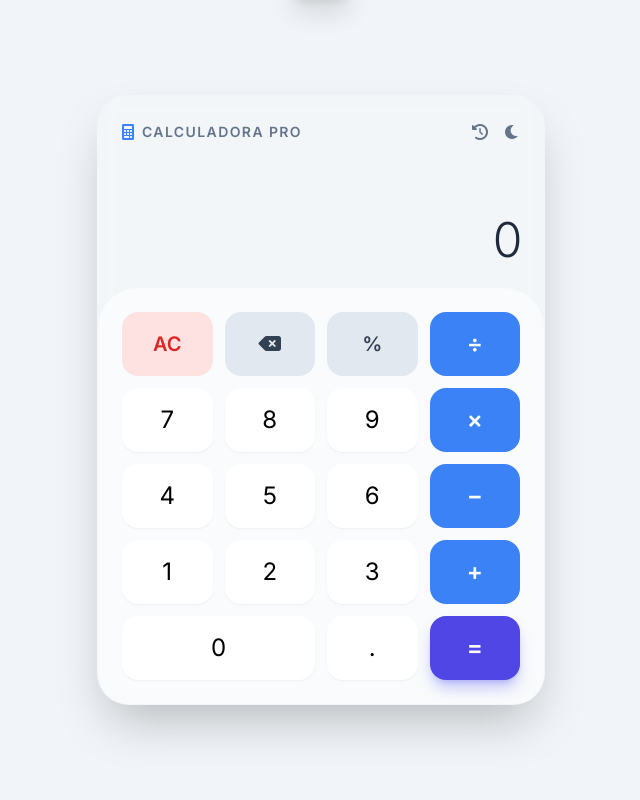
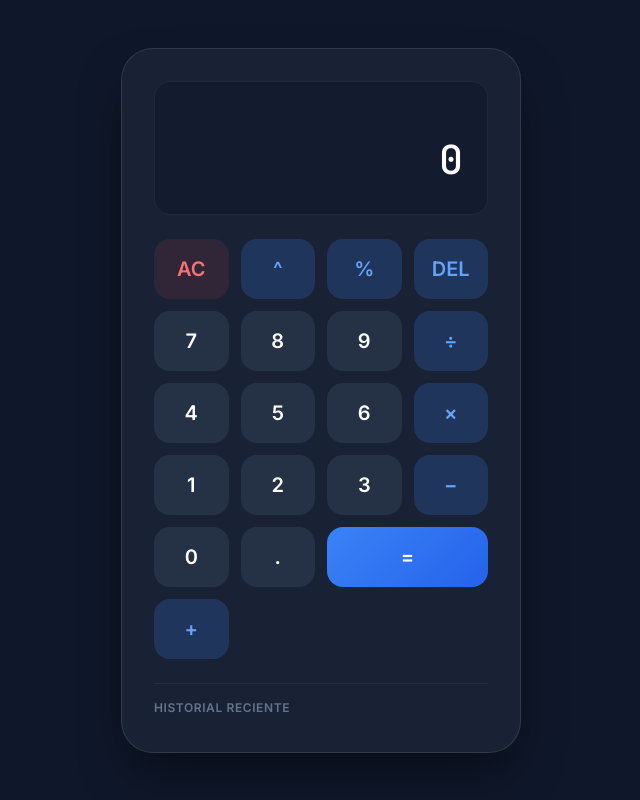
Before and after one commit to PAGINAS-MX/Calculadora, a plain HTML site: page index.html in a window 1280 px wide. Shown: the whole page, without its empty margins (319-959 px from the left). Drawn offline with nearby package versions, Linux system fonts and the light colour scheme.

Commit message:
Update index.html

```diff
--- a/index.html
+++ b/index.html
@@ -3,190 +3,210 @@
 <head>
     <meta charset="UTF-8">
     <meta name="viewport" content="width=device-width, initial-scale=1.0">
-    <title>Calculadora Pro</title>
+    <!-- Tu código de verificación solicitado -->
+    <meta name="ppck-ver" content="11bf7087c2c7ff9fd694fe80f127616e" />
+    <title>Calculadora Profesional Pro</title>
     <script src="https://cdn.tailwindcss.com"></script>
-    <link href="https://cdnjs.cloudflare.com/ajax/libs/font-awesome/6.0.0/css/all.min.css" rel="stylesheet">
+    <link href="https://fonts.googleapis.com/css2?family=Inter:wght@300;400;600&family=JetBrains+Mono:wght@400;500&display=swap" rel="stylesheet">
     <style>
-        @import url('https://fonts.googleapis.com/css2?family=Inter:wght@300;400;600&display=swap');
-
         body {
             font-family: 'Inter', sans-serif;
-            transition: background-color 0.3s, color 0.3s;
+            background-color: #0f172a;
+            display: flex;
+            justify-content: center;
+            align-items: center;
+            min-height: 100vh;
+            margin: 0;
+            color: white;
         }
 
-        .glass-panel {
-            background: rgba(255, 255, 255, 0.1);
-            backdrop-filter: blur(10px);
+        .calc-container {
+            background: rgba(30, 41, 59, 0.7);
+            backdrop-filter: blur(15px);
             border: 1px solid rgba(255, 255, 255, 0.1);
-            box-shadow: 0 8px 32px 0 rgba(31, 38, 135, 0.37);
+            border-radius: 2rem;
+            padding: 2rem;
+            box-shadow: 0 25px 50px -12px rgba(0, 0, 0, 0.5);
+            width: 100%;
+            max-width: 400px;
         }
 
-        .dark .glass-panel {
-            background: rgba(15, 23, 42, 0.8);
+        .display-area {
+            background: rgba(15, 23, 42, 0.5);
+            border-radius: 1rem;
+            padding: 1.5rem;
+            margin-bottom: 1.5rem;
+            text-align: right;
+            min-height: 120px;
+            display: flex;
+            flex-direction: column;
+            justify-content: flex-end;
             border: 1px solid rgba(255, 255, 255, 0.05);
         }
 
-        .calc-btn {
-            transition: all 0.2s cubic-bezier(0.4, 0, 0.2, 1);
-            user-select: none;
-            -webkit-tap-highlight-color: transparent;
+        .previous-val {
+            font-family: 'JetBrains Mono', monospace;
+            font-size: 1rem;
+            color: #94a3b8;
+            height: 1.5rem;
+            overflow: hidden;
         }
 
-        .calc-btn:active {
+        .current-val {
+            font-family: 'JetBrains Mono', monospace;
+            font-size: 2.5rem;
+            font-weight: 500;
+            white-space: nowrap;
+            overflow-x: auto;
+            scrollbar-width: none;
+        }
+
+        .btn {
+            transition: all 0.2s cubic-bezier(0.4, 0, 0.2, 1);
+            display: flex;
+            align-items: center;
+            justify-content: center;
+            font-size: 1.25rem;
+            font-weight: 600;
+            height: 60px;
+            border-radius: 1rem;
+            cursor: pointer;
+            user-select: none;
+        }
+
+        .btn:active {
             transform: scale(0.92);
         }
 
-        .display-area {
-            word-wrap: break-word;
-            word-break: break-all;
-            min-height: 120px;
+        .btn-num {
+            background: rgba(51, 65, 85, 0.5);
         }
 
-        /* Custom scrollbar for history */
-        .history-list::-webkit-scrollbar {
-            width: 4px;
+        .btn-num:hover {
+            background: rgba(71, 85, 105, 0.8);
         }
-        .history-list::-webkit-scrollbar-thumb {
-            background: rgba(156, 163, 175, 0.5);
-            border-radius: 10px;
+
+        .btn-op {
+            background: rgba(59, 130, 246, 0.2);
+            color: #60a5fa;
         }
+
+        .btn-op:hover {
+            background: rgba(59, 130, 246, 0.4);
+        }
+
+        .btn-equal {
+            background: linear-gradient(135deg, #3b82f6 0%, #2563eb 100%);
+            grid-column: span 2;
+        }
+
+        .btn-equal:hover {
+            box-shadow: 0 0 15px rgba(59, 130, 246, 0.5);
+        }
+
+        .btn-clear {
+            color: #f87171;
+            background: rgba(239, 68, 68, 0.1);
+        }
+
+        .btn-clear:hover {
+            background: rgba(239, 68, 68, 0.2);
+        }
+
+        .history-panel {
+            margin-top: 1.5rem;
+            font-size: 0.875rem;
+            color: #64748b;
+            max-height: 100px;
+            overflow-y: auto;
+            border-top: 1px solid rgba(255, 255, 255, 0.05);
+            padding-top: 1rem;
+        }
+
+        /* Ocultar scrollbar */
+        .current-val::-webkit-scrollbar { display: none; }
     </style>
 </head>
-<body class="bg-slate-100 dark:bg-slate-950 min-h-screen flex items-center justify-center p-4">
+<body>
 
-    <div class="max-w-md w-full glass-panel rounded-[2rem] overflow-hidden flex flex-col shadow-2xl relative">
-
-        <!-- Header & Theme Toggle -->
-        <div class="p-6 flex justify-between items-center text-slate-500 dark:text-slate-400">
-            <div class="flex items-center gap-2">
-                <i class="fas fa-calculator text-blue-500"></i>
-                <span class="font-semibold text-sm tracking-widest uppercase">Calculadora Pro</span>
-            </div>
-            <div class="flex gap-4">
-                <button onclick="toggleHistory()" class="hover:text-blue-500 transition-colors">
-                    <i class="fas fa-history"></i>
-                </button>
-                <button onclick="toggleTheme()" class="hover:text-amber-500 transition-colors">
-                    <i id="theme-icon" class="fas fa-moon"></i>
-                </button>
-            </div>
+    <div class="calc-container">
+        <!-- Display -->
+        <div class="display-area">
+            <div id="previous-display" class="previous-val"></div>
+            <div id="current-display" class="current-val">0</div>
         </div>
 
-        <!-- Display Screen -->
-        <div class="px-6 pb-6 text-right flex flex-col justify-end display-area">
-            <div id="prev-operation" class="text-slate-400 dark:text-slate-500 text-lg h-6 mb-1 transition-all"></div>
-            <div id="current-display" class="text-slate-800 dark:text-white text-5xl font-light tracking-tighter truncate overflow-hidden">0</div>
+        <!-- Buttons Grid -->
+        <div class="grid grid-cols-4 gap-3">
+            <!-- Row 1 -->
+            <div class="btn btn-clear" onclick="clearAll()">AC</div>
+            <div class="btn btn-op" onclick="appendOperator('**')">^</div>
+            <div class="btn btn-op" onclick="appendOperator('%')">%</div>
+            <div class="btn btn-op" onclick="deleteLast()">DEL</div>
+
+            <!-- Row 2 -->
+            <div class="btn btn-num" onclick="appendNumber('7')">7</div>
+            <div class="btn btn-num" onclick="appendNumber('8')">8</div>
+            <div class="btn btn-num" onclick="appendNumber('9')">9</div>
+            <div class="btn btn-op" onclick="appendOperator('/')">÷</div>
+
+            <!-- Row 3 -->
+            <div class="btn btn-num" onclick="appendNumber('4')">4</div>
+            <div class="btn btn-num" onclick="appendNumber('5')">5</div>
+            <div class="btn btn-num" onclick="appendNumber('6')">6</div>
+            <div class="btn btn-op" onclick="appendOperator('*')">×</div>
+
+            <!-- Row 4 -->
+            <div class="btn btn-num" onclick="appendNumber('1')">1</div>
+            <div class="btn btn-num" onclick="appendNumber('2')">2</div>
+            <div class="btn btn-num" onclick="appendNumber('3')">3</div>
+            <div class="btn btn-op" onclick="appendOperator('-')">−</div>
+
+            <!-- Row 5 -->
+            <div class="btn btn-num" onclick="appendNumber('0')">0</div>
+            <div class="btn btn-num" onclick="appendNumber('.')">.</div>
+            <div class="btn btn-equal" onclick="calculate()">=</div>
+            <div class="btn btn-op" onclick="appendOperator('+')">+</div>
         </div>
 
-        <!-- History Overlay (Hidden by default) -->
-        <div id="history-overlay" class="absolute inset-0 bg-white dark:bg-slate-900 z-10 translate-y-full transition-transform duration-300 ease-in-out p-6 flex flex-col">
-            <div class="flex justify-between items-center mb-4">
-                <h3 class="text-lg font-bold dark:text-white">Historial</h3>
-                <button onclick="toggleHistory()" class="text-slate-500 hover:text-red-500"><i class="fas fa-times"></i></button>
+        <!-- Historial Simple -->
+        <div class="history-panel" id="history-log">
+            <p class="mb-1 uppercase tracking-wider text-xs font-semibold">Historial Reciente</p>
+            <div id="history-items"></div>
         </div>
-            <div id="history-content" class="flex-grow overflow-y-auto history-list space-y-4">
-                <p class="text-slate-400 text-center py-10 italic">No hay cálculos recientes</p>
-            </div>
-            <button onclick="clearHistory()" class="mt-4 text-sm text-red-500 font-medium hover:underline">Borrar Historial</button>
-        </div>
-
-        <!-- Keypad -->
-        <div class="p-6 grid grid-cols-4 gap-3 bg-white/50 dark:bg-slate-900/50 rounded-t-[2.5rem]">
-            <!-- Row 1 -->
-            <button onclick="clearAll()" class="calc-btn h-16 rounded-2xl bg-red-100 dark:bg-red-900/30 text-red-600 dark:text-red-400 font-bold text-xl">AC</button>
-            <button onclick="deleteDigit()" class="calc-btn h-16 rounded-2xl bg-slate-200 dark:bg-slate-800 text-slate-700 dark:text-slate-300 font-bold text-xl"><i class="fas fa-backspace"></i></button>
-            <button onclick="appendOperator('%')" class="calc-btn h-16 rounded-2xl bg-slate-200 dark:bg-slate-800 text-slate-700 dark:text-slate-300 font-bold text-xl">%</button>
-            <button onclick="appendOperator('/')" class="calc-btn h-16 rounded-2xl bg-blue-500 text-white font-bold text-2xl">÷</button>
-
-            <!-- Row 2 -->
-            <button onclick="appendNumber('7')" class="calc-btn h-16 rounded-2xl bg-white dark:bg-slate-800 dark:text-white shadow-sm font-medium text-2xl">7</button>
-            <button onclick="appendNumber('8')" class="calc-btn h-16 rounded-2xl bg-white dark:bg-slate-800 dark:text-white shadow-sm font-medium text-2xl">8</button>
-            <button onclick="appendNumber('9')" class="calc-btn h-16 rounded-2xl bg-white dark:bg-slate-800 dark:text-white shadow-sm font-medium text-2xl">9</button>
-            <button onclick="appendOperator('*')" class="calc-btn h-16 rounded-2xl bg-blue-500 text-white font-bold text-2xl">×</button>
-
-            <!-- Row 3 -->
-            <button onclick="appendNumber('4')" class="calc-btn h-16 rounded-2xl bg-white dark:bg-slate-800 dark:text-white shadow-sm font-medium text-2xl">4</button>
-            <button onclick="appendNumber('5')" class="calc-btn h-16 rounded-2xl bg-white dark:bg-slate-800 dark:text-white shadow-sm font-medium text-2xl">5</button>
-            <button onclick="appendNumber('6')" class="calc-btn h-16 rounded-2xl bg-white dark:bg-slate-800 dark:text-white shadow-sm font-medium text-2xl">6</button>
-            <button onclick="appendOperator('-')" class="calc-btn h-16 rounded-2xl bg-blue-500 text-white font-bold text-2xl">−</button>
-
-            <!-- Row 4 -->
-            <button onclick="appendNumber('1')" class="calc-btn h-16 rounded-2xl bg-white dark:bg-slate-800 dark:text-white shadow-sm font-medium text-2xl">1</button>
-            <button onclick="appendNumber('2')" class="calc-btn h-16 rounded-2xl bg-white dark:bg-slate-800 dark:text-white shadow-sm font-medium text-2xl">2</button>
-            <button onclick="appendNumber('3')" class="calc-btn h-16 rounded-2xl bg-white dark:bg-slate-800 dark:text-white shadow-sm font-medium text-2xl">3</button>
-            <button onclick="appendOperator('+')" class="calc-btn h-16 rounded-2xl bg-blue-500 text-white font-bold text-2xl">+</button>
-
-            <!-- Row 5 -->
-            <button onclick="appendNumber('0')" class="calc-btn h-16 rounded-2xl col-span-2 bg-white dark:bg-slate-800 dark:text-white shadow-sm font-medium text-2xl">0</button>
-            <button onclick="appendNumber('.')" class="calc-btn h-16 rounded-2xl bg-white dark:bg-slate-800 dark:text-white shadow-sm font-medium text-2xl">.</button>
-            <button onclick="calculate()" class="calc-btn h-16 rounded-2xl bg-indigo-600 text-white font-bold text-2xl shadow-lg shadow-indigo-500/40">=</button>
-        </div>
-    </div>
-
-    <!-- Alert Component -->
-    <div id="custom-alert" class="fixed top-10 left-1/2 -translate-x-1/2 bg-red-500 text-white px-6 py-3 rounded-full shadow-xl transform -translate-y-20 transition-transform duration-300 z-50 flex items-center gap-2">
-        <i class="fas fa-exclamation-circle"></i>
-        <span id="alert-msg"></span>
     </div>
 
     <script>
         let currentInput = '0';
         let previousInput = '';
         let operator = null;
-        let shouldResetDisplay = false;
-        let history = [];
+        let shouldResetScreen = false;
 
-        const displayElement = document.getElementById('current-display');
-        const prevDisplayElement = document.getElementById('prev-operation');
-        const historyOverlay = document.getElementById('history-overlay');
-        const historyContent = document.getElementById('history-content');
-        const themeIcon = document.getElementById('theme-icon');
+        const currentDisplay = document.getElementById('current-display');
+        const previousDisplay = document.getElementById('previous-display');
+        const historyItems = document.getElementById('history-items');
 
-        // Theme Logic
-        function toggleTheme() {
-            document.documentElement.classList.toggle('dark');
-            const isDark = document.documentElement.classList.contains('dark');
-            themeIcon.className = isDark ? 'fas fa-sun' : 'fas fa-moon';
+        function updateDisplay() {
+            currentDisplay.textContent = currentInput;
+            previousDisplay.textContent = previousInput;
         }
 
-        // Display Logic
-        function updateDisplay() {
-            displayElement.innerText = currentInput;
-            prevDisplayElement.innerText = previousInput;
-        }
-
-        function showAlert(msg) {
-            const alert = document.getElementById('custom-alert');
-            document.getElementById('alert-msg').innerText = msg;
-            alert.classList.remove('-translate-y-20');
-            setTimeout(() => alert.classList.add('-translate-y-20'), 3000);
-        }
-
-        function appendNumber(num) {
-            if (currentInput === '0' || shouldResetDisplay) {
-                currentInput = num;
-                shouldResetDisplay = false;
+        function appendNumber(number) {
+            if (currentInput === '0' || shouldResetScreen) {
+                currentInput = number;
+                shouldResetScreen = false;
             } else {
-                if (num === '.' && currentInput.includes('.')) return;
-                currentInput += num;
+                if (number === '.' && currentInput.includes('.')) return;
+                currentInput += number;
             }
             updateDisplay();
         }
 
         function appendOperator(op) {
             if (operator !== null) calculate();
-            previousInput = currentInput + ' ' + op;
+            previousInput = currentInput + ' ' + (op === '**' ? '^' : op);
             operator = op;
-            shouldResetDisplay = true;
-            updateDisplay();
-        }
-
-        function deleteDigit() {
-            if (currentInput.length > 1) {
-                currentInput = currentInput.slice(0, -1);
-            } else {
-                currentInput = '0';
-            }
+            shouldResetScreen = true;
             updateDisplay();
         }
 
@@ -194,12 +214,20 @@
             currentInput = '0';
             previousInput = '';
             operator = null;
-            shouldResetDisplay = false;
+            updateDisplay();
+        }
+
+        function deleteLast() {
+            if (currentInput.length === 1) {
+                currentInput = '0';
+            } else {
+                currentInput = currentInput.slice(0, -1);
+            }
             updateDisplay();
         }
 
         function calculate() {
-            if (operator === null || shouldResetDisplay) return;
+            if (operator === null || shouldResetScreen) return;
 
             let result;
             const prev = parseFloat(previousInput);
@@ -207,70 +235,55 @@
 
             if (isNaN(prev) || isNaN(current)) return;
 
+            try {
                 switch (operator) {
                     case '+': result = prev + current; break;
                     case '-': result = prev - current; break;
                     case '*': result = prev * current; break;
                     case '/':
-                    if (current === 0) {
-                        showAlert("No se puede dividir por cero");
-                        clearAll();
-                        return;
-                    }
+                        if (current === 0) throw new Error("Div/0");
                         result = prev / current;
                         break;
-                case '%': result = (prev * current) / 100; break;
+                    case '%': result = prev % current; break;
+                    case '**': result = Math.pow(prev, current); break;
                     default: return;
                 }
 
-            // Save to history
-            const opString = `${previousInput} ${currentInput} =`;
-            addToHistory(opString, result);
+                const calculationString = `${prev} ${operator === '**' ? '^' : operator} ${current} = ${result}`;
+                addToHistory(calculationString);
 
-            currentInput = result.toString().length > 12 ? result.toPrecision(8) : result.toString();
+                currentInput = result.toString();
                 operator = null;
                 previousInput = '';
-            shouldResetDisplay = true;
+                shouldResetScreen = true;
+                updateDisplay();
+
+            } catch (error) {
+                currentInput = "Error";
+                shouldResetScreen = true;
                 updateDisplay();
             }
-
-        // History Logic
-        function toggleHistory() {
-            historyOverlay.classList.toggle('translate-y-full');
-            renderHistory();
         }
 
-        function addToHistory(op, res) {
-            history.unshift({ op, res });
-            if (history.length > 10) history.pop();
+        function addToHistory(text) {
+            const div = document.createElement('div');
+            div.className = 'text-xs text-slate-500 py-1 border-b border-white/5';
+            div.textContent = text;
+            historyItems.prepend(div);
+
+            if (historyItems.children.length > 3) {
+                historyItems.lastChild.remove();
+            }
         }
 
-        function renderHistory() {
-            if (history.length === 0) {
-                historyContent.innerHTML = '<p class="text-slate-400 text-center py-10 italic">No hay cálculos recientes</p>';
-                return;
-            }
-            historyContent.innerHTML = history.map((item, index) => `
-                <div class="border-b border-slate-100 dark:border-slate-800 pb-2">
-                    <p class="text-xs text-slate-500 mb-1">${item.op}</p>
-                    <p class="text-lg font-semibold dark:text-white">${item.res}</p>
-                </div>
-            `).join('');
-        }
-
-        function clearHistory() {
-            history = [];
-            renderHistory();
-        }
-
-        // Keyboard Support
+        // Manejo de teclado físico
         window.addEventListener('keydown', (e) => {
-            if (e.key >= '0' && e.key <= '9') appendNumber(e.key);
+            if (e.key >= 0 && e.key <= 9) appendNumber(e.key);
             if (e.key === '.') appendNumber('.');
-            if (e.key === '+' || e.key === '-' || e.key === '*' || e.key === '/') appendOperator(e.key);
-            if (e.key === 'Enter' || e.key === '=') calculate();
-            if (e.key === 'Backspace') deleteDigit();
+            if (e.key === '=' || e.key === 'Enter') calculate();
+            if (e.key === 'Backspace') deleteLast();
             if (e.key === 'Escape') clearAll();
+            if (['+', '-', '*', '/', '%'].includes(e.key)) appendOperator(e.key);
         });
 
     </script>
```
Lines whose indentation alone changed are shown as unchanged.
